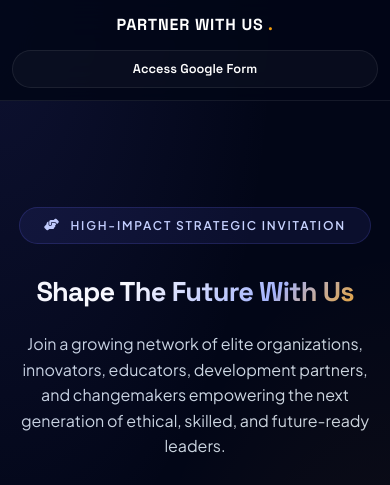
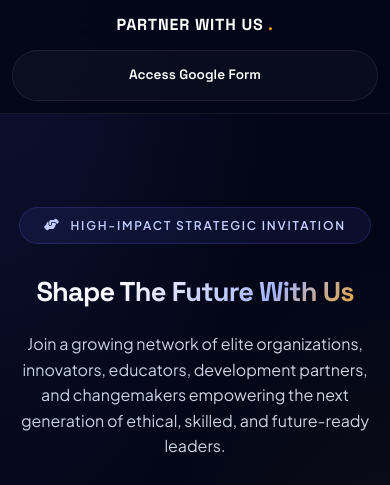
Before and after one commit to amoses5472-source/beyoundSurvivalSummit, a plain HTML site: page partner/index.html in a window 390 px wide. Shown: the top 485 px of the page. Drawn offline with Linux system fonts and the light colour scheme.

Commit message:
Update index.html

```diff
--- a/partner/index.html
+++ b/partner/index.html
@@ -362,6 +362,16 @@ h1,h2,h3,h4,h5,h6{
         gap:.35rem;
     }
 }
+        .header-btn{
+    white-space:normal;
+    text-align:center;
+}
+
+@media(max-width:768px){
+    .header-btn{
+        width:100%;
+    }
+}
     </style>
 </head>
 <body>
@@ -372,7 +382,7 @@ h1,h2,h3,h4,h5,h6{
     <header>
         <div class="container nav-wrapper">
             <a href="#" class="platform-logo">PARTNER WITH US <span>.</span></a>
-            <a href="#application" class="btn btn-outline" style="padding: 0.5rem 1.25rem; font-size: 0.8rem;">Access Google Form</a>
+        <a href="#application" class="btn btn-outline header-btn">Access Google Form</a>
         </div>
     </header>
 
```
